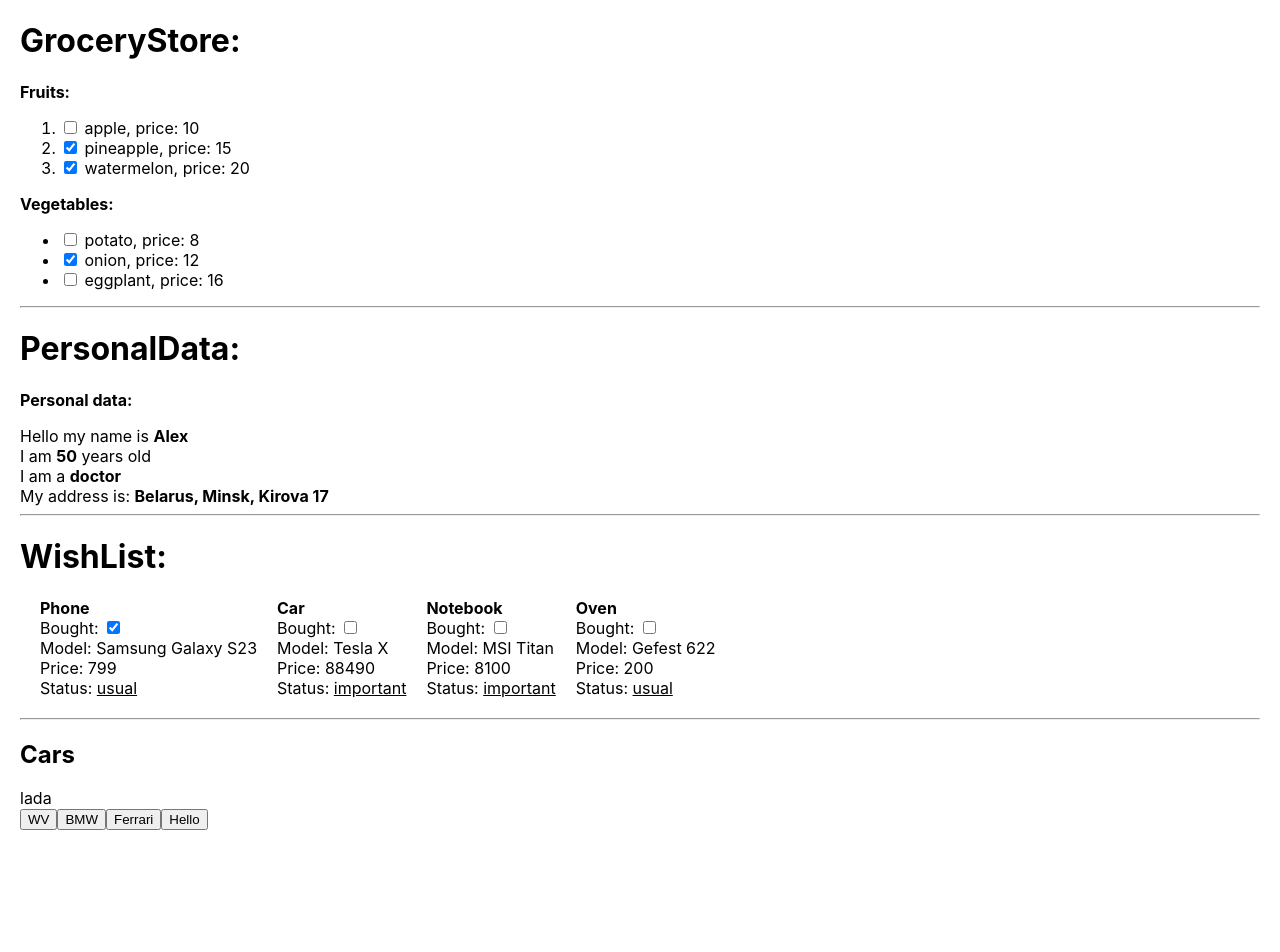
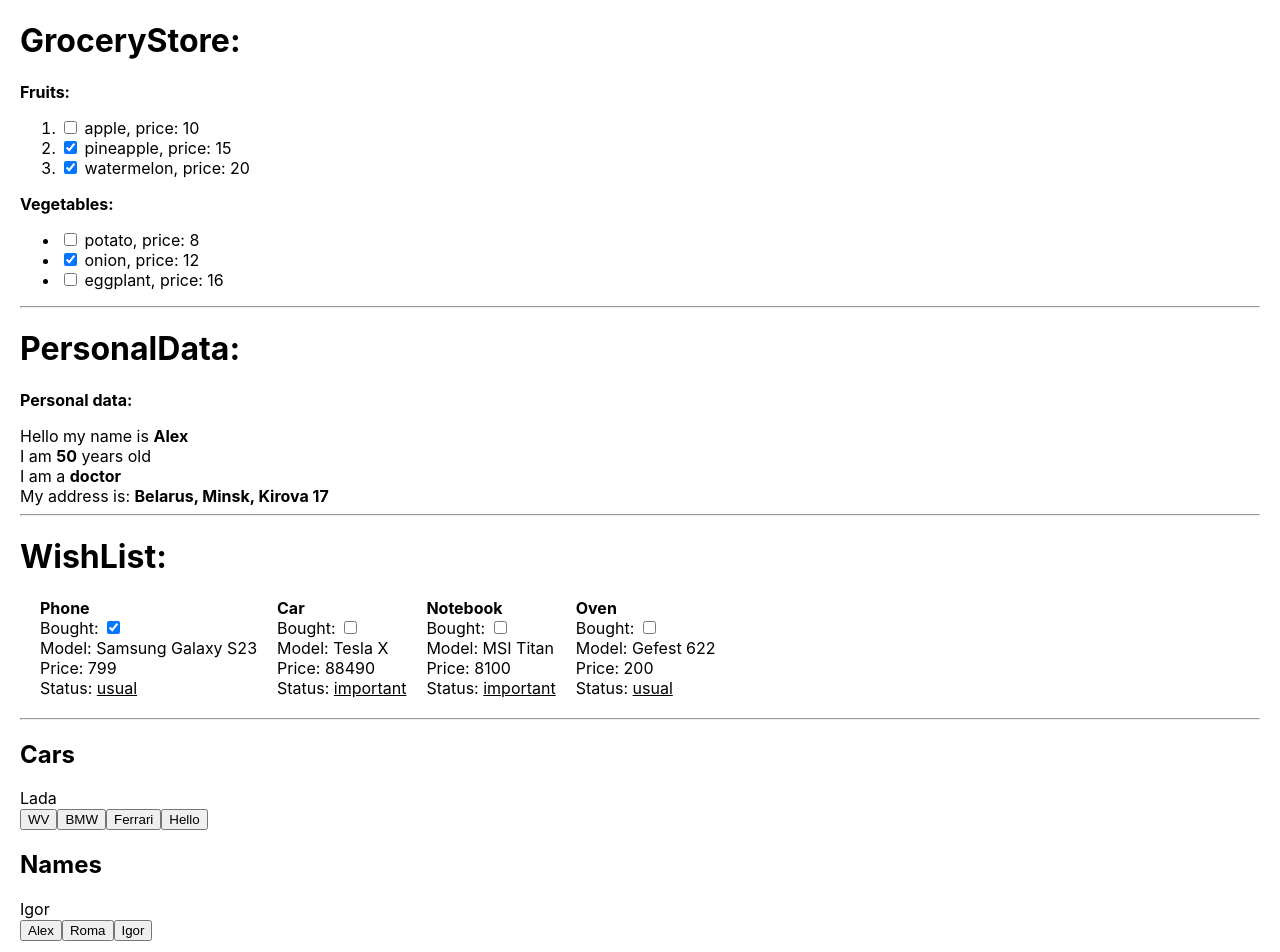
Before and after one commit to IJTINK7/mentorship, a React (Create React App) app: page / in a window 1280 px wide. Shown: the top 952 px of the page. Before the commit the page ends 850 px from the top, so only its background shows below. Built offline with nearby package versions, Linux system fonts and the light colour scheme.

Commit message:
Training to use useState with "Names" data

```diff
--- a/src/02/ButtonAndUseStateTraining.tsx
+++ b/src/02/ButtonAndUseStateTraining.tsx
@@ -29,13 +29,20 @@
 import React, {useState} from 'react';
 
 export const ButtonAndUseStateTraining = () => {
-	let [car, setCar] = useState('lada')
- 	const changeCar = (newCar: string) => {
+
+	let [car, setCar] = useState('Lada')
+	let [name, setName] = useState('Igor')
+
+	const changeCar = (newCar: string) => {
 		setCar(newCar)
 	}
 	const sayHello =()=> {
 		setCar('123')
 	}
+	const changeName =(newName: string)=> {
+		setName(newName)
+	}
+
 	return (
 		<div>
 			<div>
@@ -46,6 +53,14 @@ export const ButtonAndUseStateTraining = () => {
 				<button onClick={()=>changeCar('Ferrari')}>Ferrari</button>
 				<button onClick={sayHello}>Hello</button>
 			</div>
+			<div>
+				<h2>Names</h2>
+				<div>{name}</div>
+				<button onClick={()=>changeName('Alex')}>Alex</button>
+				<button onClick={()=>changeName('Roma')}>Roma</button>
+				<button onClick={()=>changeName('Igor')}>Igor</button>
+			</div>
 		</div>
+
 	);
 };
```
